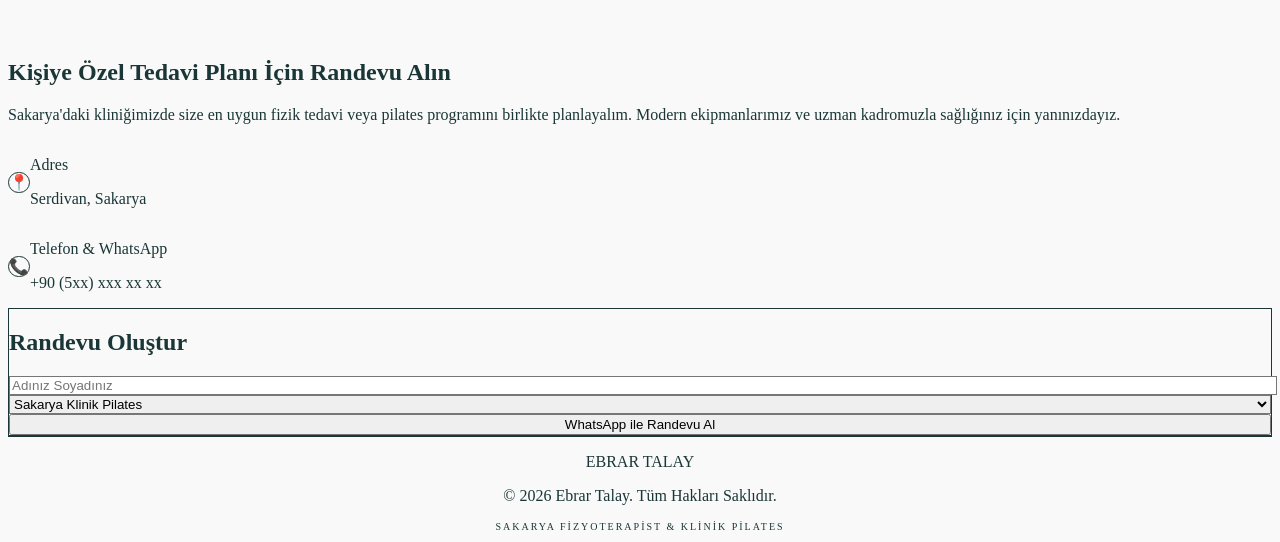
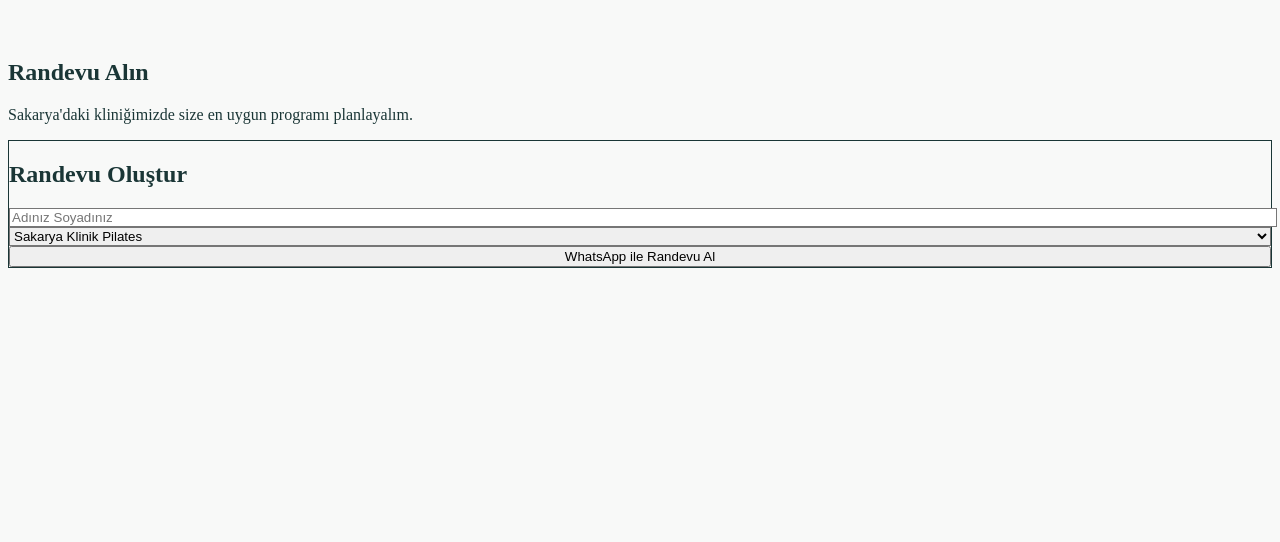
Before and after one commit to haberben/ebrar-talay-web, a Next.js app: page / in a window 1280 px wide. Shown: the part 3942-4484 px from the top of the page. After the commit the page ends 4218 px from the top, so only its background shows below. Built offline with nearby package versions, Linux system fonts and the light colour scheme.

Commit message:
yenigüncelleme

```diff
--- a/app/page.tsx
+++ b/app/page.tsx
@@ -1,81 +1,32 @@
-import Navbar from '@/components/Navbar';
-import Hero from '@/components/Hero';
-import About from '@/components/About';
-import Services from '@/components/Services';
-import Sessions from '@/components/Sessions';
-import AppointmentForm from '@/components/AppointmentForm';
-import FloatingWhatsApp from '@/components/FloatingWhatsApp';
+import Navbar from '../components/Navbar';
+import Hero from '../components/Hero';
+import About from '../components/About';
+import Services from '../components/Services';
+import Sessions from '../components/Sessions';
+import AppointmentForm from '../components/AppointmentForm';
+import FloatingWhatsApp from '../components/FloatingWhatsApp';
 
 export default function Home() {
-  // Not: Numara ileride Sanity Admin panelinden gelecek,
-  // şimdilik test için buraya kendi numaranı (905...) yazabilirsin.
   const whatsappNumber = "905XXXXXXXXX";
 
   return (
     <>
-      {/* Üst Menü */}
       <Navbar />
-
       <main>
-        {/* Karşılama Ekranı (H1 ve SEO Odağı) */}
         <Hero />
-
-        {/* Hakkımda Bölümü (Güven ve Uzmanlık) */}
         <About />
-
-        {/* Hizmetler Bölümü (Klinik Pilates, Reformer vb.) */}
         <Services />
-
-        {/* Galeri ve Seanslar (Görsel Kanıtlar) */}
         <Sessions />
-
-        {/* Randevu ve İletişim Bölümü */}
         <section id="iletisim" className="py-24 bg-white">
           <div className="max-w-7xl mx-auto px-6 grid md:grid-cols-2 gap-16 items-center">
             <div>
-              <h2 className="text-4xl font-serif mb-6 text-brand-dark">
-                Kişiye Özel Tedavi Planı İçin Randevu Alın
-              </h2>
-              <p className="text-gray-600 mb-8 leading-relaxed text-lg">
-                Sakarya'daki kliniğimizde size en uygun fizik tedavi veya pilates programını birlikte planlayalım.
-                Modern ekipmanlarımız ve uzman kadromuzla sağlığınız için yanınızdayız.
-              </p>
-
-              <div className="space-y-6">
-                <div className="flex items-center gap-4">
-                  <div className="w-12 h-12 bg-brand-light border border-brand-gold/20 rounded-full flex items-center justify-center text-xl shadow-sm">📍</div>
-                  <div>
-                    <p className="text-brand-dark font-bold">Adres</p>
-                    <p className="text-gray-500 text-sm">Serdivan, Sakarya</p>
-                  </div>
-                </div>
-
-                <div className="flex items-center gap-4">
-                  <div className="w-12 h-12 bg-brand-light border border-brand-gold/20 rounded-full flex items-center justify-center text-xl shadow-sm">📞</div>
-                  <div>
-                    <p className="text-brand-dark font-bold">Telefon & WhatsApp</p>
-                    <p className="text-gray-500 text-sm">+90 (5xx) xxx xx xx</p>
-                  </div>
-                </div>
-              </div>
+              <h2 className="text-4xl font-serif mb-6 text-brand-dark">Randevu Alın</h2>
+              <p className="text-gray-600 mb-8 leading-relaxed">Sakarya'daki kliniğimizde size en uygun programı planlayalım.</p>
             </div>
-
-            {/* Dinamik WhatsApp Yönlendirmeli Form */}
             <AppointmentForm />
           </div>
         </section>
       </main>
-
-      {/* Modern Footer */}
-      <footer className="py-12 bg-brand-light border-t border-brand-gold/10 text-center">
-        <div className="max-w-7xl mx-auto px-6">
-          <p className="font-serif text-xl text-brand-dark mb-4">EBRAR <span className="text-brand-gold">TALAY</span></p>
-          <p className="text-gray-400 text-sm">© 2026 Ebrar Talay. Tüm Hakları Saklıdır.</p>
-          <p className="text-gray-400 text-[10px] mt-4 uppercase tracking-[0.2em]">Sakarya Fizyoterapist & Klinik Pilates</p>
-        </div>
-      </footer>
-
-      {/* Sabit WhatsApp Butonu */}
       <FloatingWhatsApp number={whatsappNumber} />
     </>
   );
```
